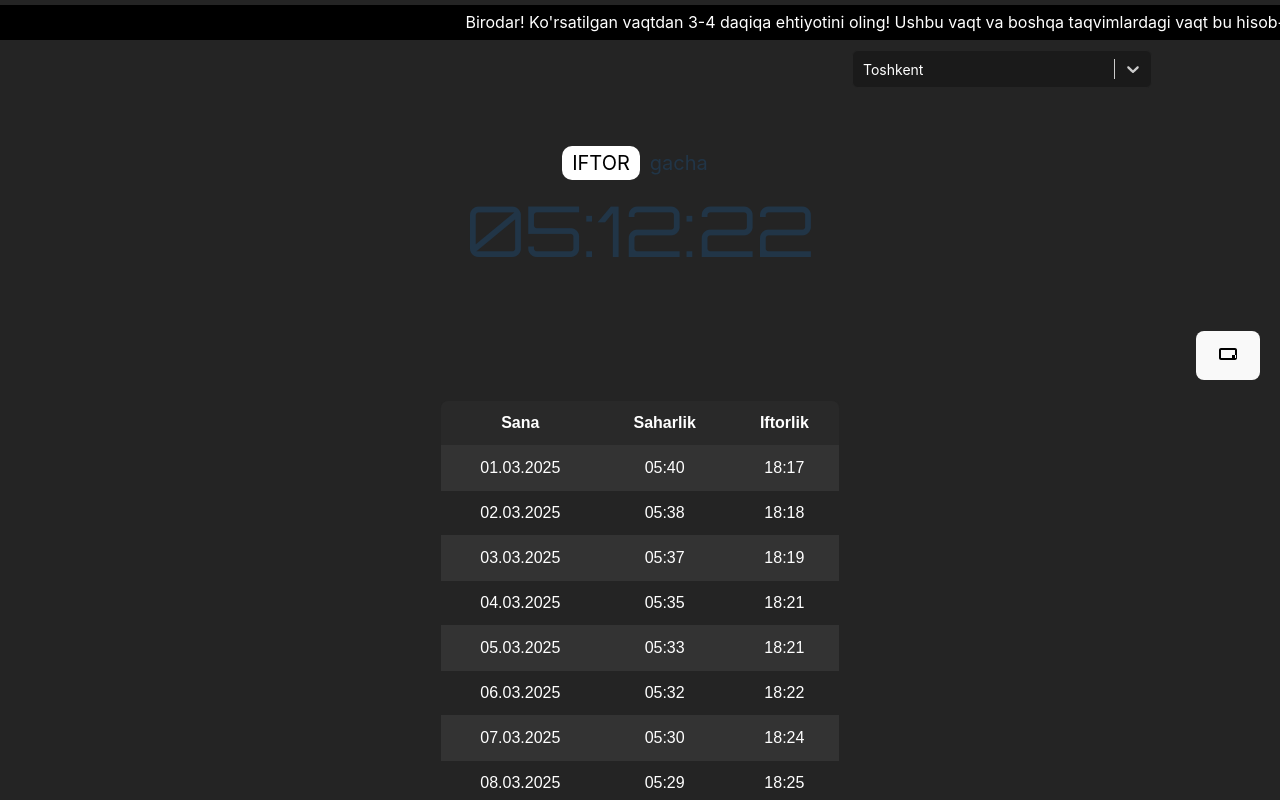
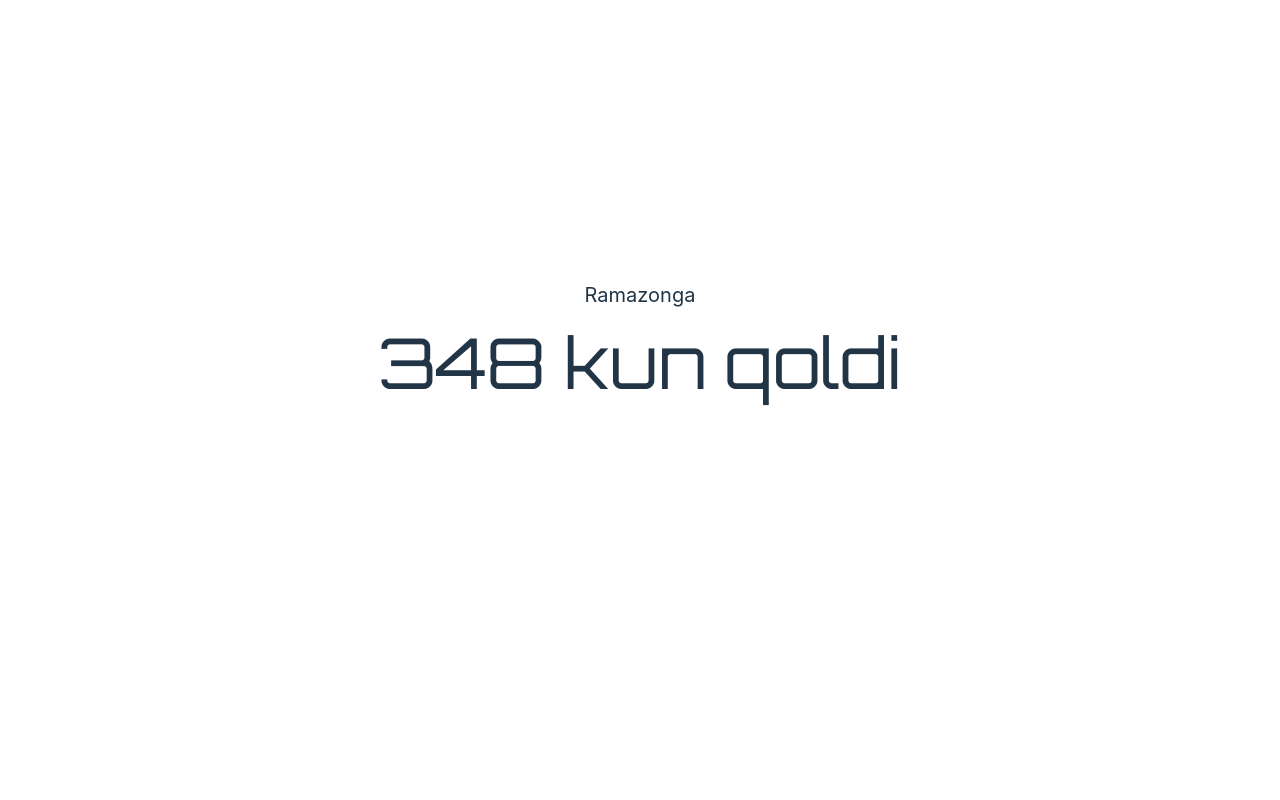
Before and after one commit to JsDevUz/ramazon_taqvim, a React (Vite) app: page / in a window 1280 px wide. Shown: the top 800 px of the page. Built offline with nearby package versions, Linux system fonts and the light colour scheme.

Commit message:
feat: Update Iftar and Sahur times for 2026 and adjust the Ramadan start date calculation.

```diff
--- a/src/App.jsx
+++ b/src/App.jsx
@@ -11,36 +11,35 @@
 dayjs.extend(timezone);
 dayjs.extend(duration);
 const TIMES = [
-  { "01.03.2025": ["5:40", "18:17"] },
-  { "02.03.2025": ["5:38", "18:18"] },
-  { "03.03.2025": ["5:37", "18:19"] },
-  { "04.03.2025": ["5:35", "18:21"] },
-  { "05.03.2025": ["5:33", "18:21"] },
-  { "06.03.2025": ["5:32", "18:22"] },
-  { "07.03.2025": ["5:30", "18:24"] },
-  { "08.03.2025": ["5:29", "18:25"] },
-  { "09.03.2025": ["5:27", "18:26"] },
-  { "10.03.2025": ["5:25", "18:27"] },
-  { "11.03.2025": ["5:24", "18:28"] },
-  { "12.03.2025": ["5:22", "18:29"] },
-  { "13.03.2025": ["5:20", "18:30"] },
-  { "14.03.2025": ["5:18", "18:32"] },
-  { "15.03.2025": ["5:17", "18:33"] },
-  { "16.03.2025": ["5:15", "18:34"] },
-  { "17.03.2025": ["5:13", "18:35"] },
-  { "18.03.2025": ["5:12", "18:36"] },
-  { "19.03.2025": ["5:10", "18:37"] },
-  { "20.03.2025": ["5:08", "18:38"] },
-  { "21.03.2025": ["5:06", "18:39"] },
-  { "22.03.2025": ["5:04", "18:40"] },
-  { "23.03.2025": ["5:03", "18:41"] },
-  { "24.03.2025": ["5:01", "18:42"] },
-  { "25.03.2025": ["4:59", "18:44"] },
-  { "26.03.2025": ["4:57", "18:45"] },
-  { "27.03.2025": ["4:55", "18:46"] },
-  { "28.03.2025": ["4:54", "18:47"] },
-  { "29.03.2025": ["4:52", "18:48"] },
-  { "30.03.2025": ["4:50", "18:49"] },
+  { "19.02.2026": ["05:54", "18:03"] },
+  { "20.02.2026": ["05:53", "18:04"] },
+  { "21.02.2026": ["05:52", "18:06"] },
+  { "22.02.2026": ["05:50", "18:07"] },
+  { "23.02.2026": ["05:49", "18:08"] },
+  { "24.02.2026": ["05:47", "18:09"] },
+  { "25.02.2026": ["05:46", "18:10"] },
+  { "26.02.2026": ["05:45", "18:12"] },
+  { "27.02.2026": ["05:43", "18:13"] },
+  { "28.02.2026": ["05:42", "18:14"] },
+  { "01.03.2026": ["05:40", "18:15"] },
+  { "02.03.2026": ["05:39", "18:16"] },
+  { "03.03.2026": ["05:37", "18:17"] },
+  { "04.03.2026": ["05:35", "18:19"] },
+  { "05.03.2026": ["05:34", "18:20"] },
+  { "06.03.2026": ["05:32", "18:21"] },
+  { "07.03.2026": ["05:31", "18:22"] },
+  { "08.03.2026": ["05:29", "18:23"] },
+  { "09.03.2026": ["05:27", "18:24"] },
+  { "10.03.2026": ["05:26", "18:25"] },
+  { "11.03.2026": ["05:24", "18:27"] },
+  { "12.03.2026": ["05:22", "18:28"] },
+  { "13.03.2026": ["05:21", "18:29"] },
+  { "14.03.2026": ["05:19", "18:30"] },
+  { "15.03.2026": ["05:17", "18:31"] },
+  { "16.03.2026": ["05:15", "18:32"] },
+  { "17.03.2026": ["05:14", "18:33"] },
+  { "18.03.2026": ["05:12", "18:34"] },
+  { "19.03.2026": ["05:10", "18:35"] },
 ];
 const differRegionTime = {
   Angren: -4,
@@ -140,13 +139,13 @@
     backgroundColor: state.isSelected
       ? "#1a1a1a"
       : state.isFocused
-      ? "black" // <-- Set hover color to white
-      : "white",
+        ? "black" // <-- Set hover color to white
+        : "white",
     color: state.isSelected
       ? "#fff"
       : state.isFocused
-      ? "#fff" // <-- Set hover color to white
-      : "#000",
+        ? "#fff" // <-- Set hover color to white
+        : "#000",
     cursor: "pointer",
   }),
 };
@@ -163,7 +162,7 @@
   const [isRamazan, setisRamazan] = useState(true);
   const [activePIP, setActivePIP] = useState(false);
   const [loading, setLoading] = useState(false);
-  let nextRamadon = dayjs().diff(dayjs("2026.02.17"), "day");
+  let nextRamadon = dayjs().diff(dayjs("2026.02.19"), "day");
 
   const claculateIftarTime = () => {
     const today = dayjs(new Date()).add(5, "hour").format("DD.MM.YYYY");
@@ -208,35 +207,35 @@
 
     let diff_tomorrows_sahar_seconds = now.diff(
       tomorrows_sahar_targetTime,
-      "second"
+      "second",
     );
 
     let diff_todayss_sahar_seconds = now.diff(
       todays_sahar_targetTime,
-      "second"
+      "second",
     );
 
     const abs_todays_inftor_duration = dayjs.duration(
       Math.abs(difftodays_inftor_seconds),
-      "seconds"
+      "seconds",
     );
     const abs_tomorrows_sahar_duration = dayjs.duration(
       Math.abs(diff_tomorrows_sahar_seconds),
-      "seconds"
+      "seconds",
     );
     const abs_todays_sahar_duration = dayjs.duration(
       Math.abs(diff_todayss_sahar_seconds),
-      "seconds"
+      "seconds",
     );
     setTodaysIftor(
-      `${todays_iftor_hour_and_minut[0] + ":" + todays_iftor_hour_and_minut[1]}`
+      `${todays_iftor_hour_and_minut[0] + ":" + todays_iftor_hour_and_minut[1]}`,
     );
     setTomorrowsSahar(
       `${
         tomorrows_sahar_hour_and_minut[0] +
         ":" +
         tomorrows_sahar_hour_and_minut[1]
-      }`
+      }`,
     );
 
     if (difftodays_inftor_seconds < 0) {
@@ -244,20 +243,20 @@
         setisIftar(false);
         const result = `${String(abs_todays_sahar_duration.hours()).padStart(
           2,
-          "0"
+          "0",
         )}:${String(abs_todays_sahar_duration.minutes()).padStart(
           2,
-          "0"
+          "0",
         )}:${String(abs_todays_sahar_duration.seconds()).padStart(2, "0")}`;
         setCount(result);
       } else {
         setisIftar(true);
         const result = `${String(abs_todays_inftor_duration.hours()).padStart(
           2,
-          "0"
+          "0",
         )}:${String(abs_todays_inftor_duration.minutes()).padStart(
           2,
-          "0"
+          "0",
         )}:${String(abs_todays_inftor_duration.seconds()).padStart(2, "0")}`;
         setCount(result);
       }
@@ -265,10 +264,10 @@
       setisIftar(false);
       const result = `${String(abs_tomorrows_sahar_duration.hours()).padStart(
         2,
-        "0"
+        "0",
       )}:${String(abs_tomorrows_sahar_duration.minutes()).padStart(
         2,
-        "0"
+        "0",
       )}:${String(abs_tomorrows_sahar_duration.seconds()).padStart(2, "0")}`;
 
       setCount(result);
@@ -280,7 +279,7 @@
     const loadFont = async () => {
       const font = new FontFace(
         "Orbitron",
-        "url(https://fonts.googleapis.com/css2?family=Orbitron&display=swap)"
+        "url(https://fonts.googleapis.com/css2?family=Orbitron&display=swap)",
       );
       await font.load();
       document.fonts.add(font);
@@ -319,7 +318,7 @@
       ctx.fillText(
         `${isIftar ? "Iftorgacha" : "Saharlikgacha"}`,
         canvas.width / 2,
-        canvas.height / 2
+        canvas.height / 2,
       );
       ctx.font = "50px 'Orbitron', sans-serif";
       ctx.fillText(`${count}`, canvas.width / 2, canvas.height / 1.5);
@@ -574,6 +573,11 @@
           style={{
             fontSize: "20px",
             marginTop: "35vh",
+            width: "100vw",
+            display: "flex",
+            flexDirection: "column",
+            alignItems: "center",
+            justifyContent: "center",
           }}
         >
           Ramazonga
@@ -584,7 +588,7 @@
               margin: "0 20px",
             }}
           >
-            {nextRamadon * -1}kun qoldi
+            {nextRamadon * -1} kun qoldi
           </p>
         </div>
       )}
```
